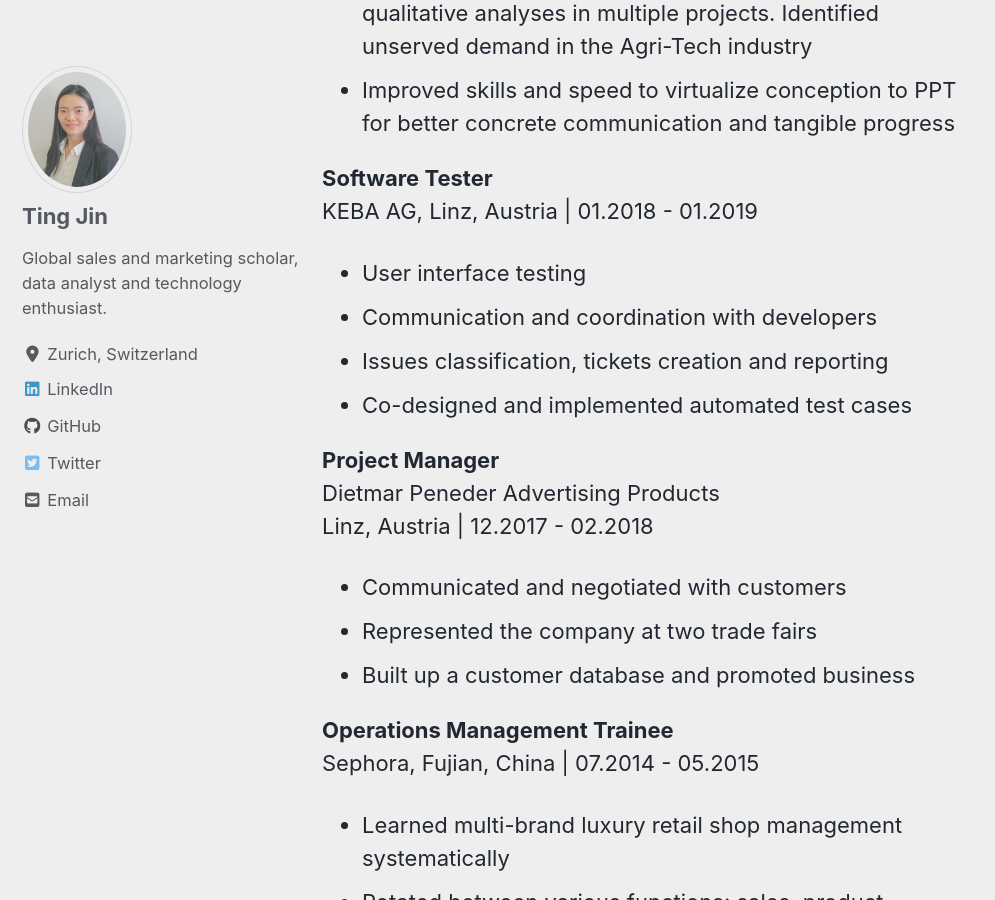
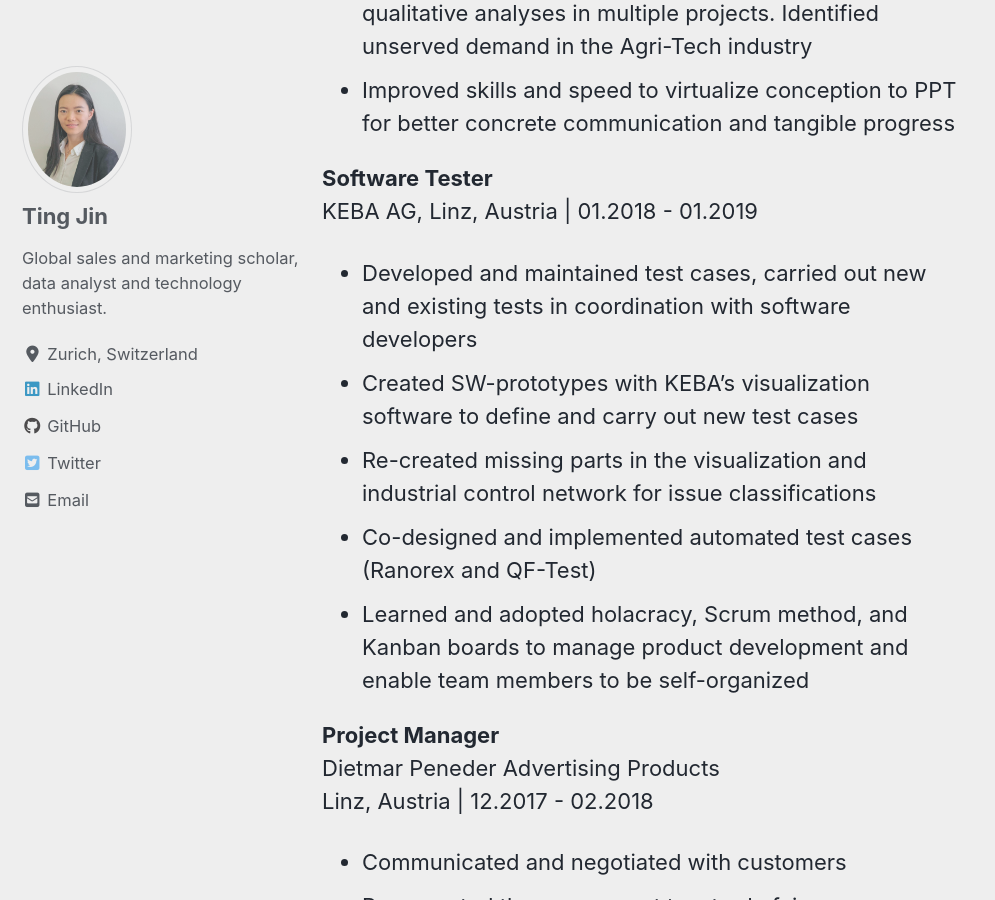
Before and after one commit to TingRigger/TingJin, a Jekyll site: the page built from _pages/cv.md, in a window 1280 px wide and 900 px high, scrolled down 771 px. Shown: the whole window, without its empty margins (0-995 px from the left). Built offline with Jekyll 4.4.1, drawn with Linux system fonts in a browser that asks for light colours; cached includes are drawn as plain includes; nearby versions of some CDN libraries.

Commit message:
Update cv.md

```diff
--- a/_pages/cv.md
+++ b/_pages/cv.md
@@ -22,10 +22,11 @@ Swiss Re, Zurich, Switzerland | 03.2020-Present
 
 <b>Software Tester</b>
 KEBA AG, Linz, Austria | 01.2018 - 01.2019
-* User interface testing
-* Communication and coordination with developers
-* Issues classification, tickets creation and reporting
-* Co-designed and implemented automated test cases
+* Developed and maintained test cases, carried out new and existing tests in coordination with software developers
+* Created SW-prototypes with KEBA's visualization software to define and carry out new test cases
+* Re-created missing parts in the visualization and industrial control network for issue classifications
+* Co-designed and implemented automated test cases (Ranorex and QF-Test)
+* Learned and adopted holacracy, Scrum method, and Kanban boards to manage product development and enable team members to be self-organized
 
 <b>Project Manager</b>
 Dietmar Peneder Advertising Products
```
